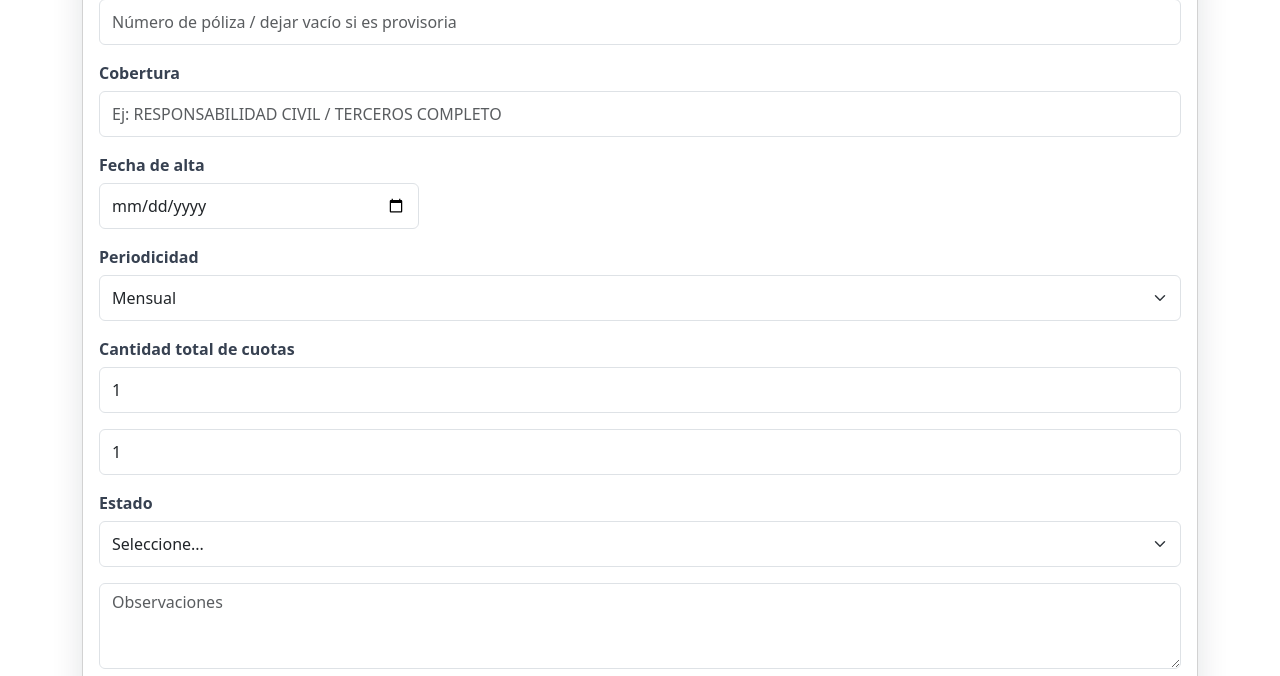
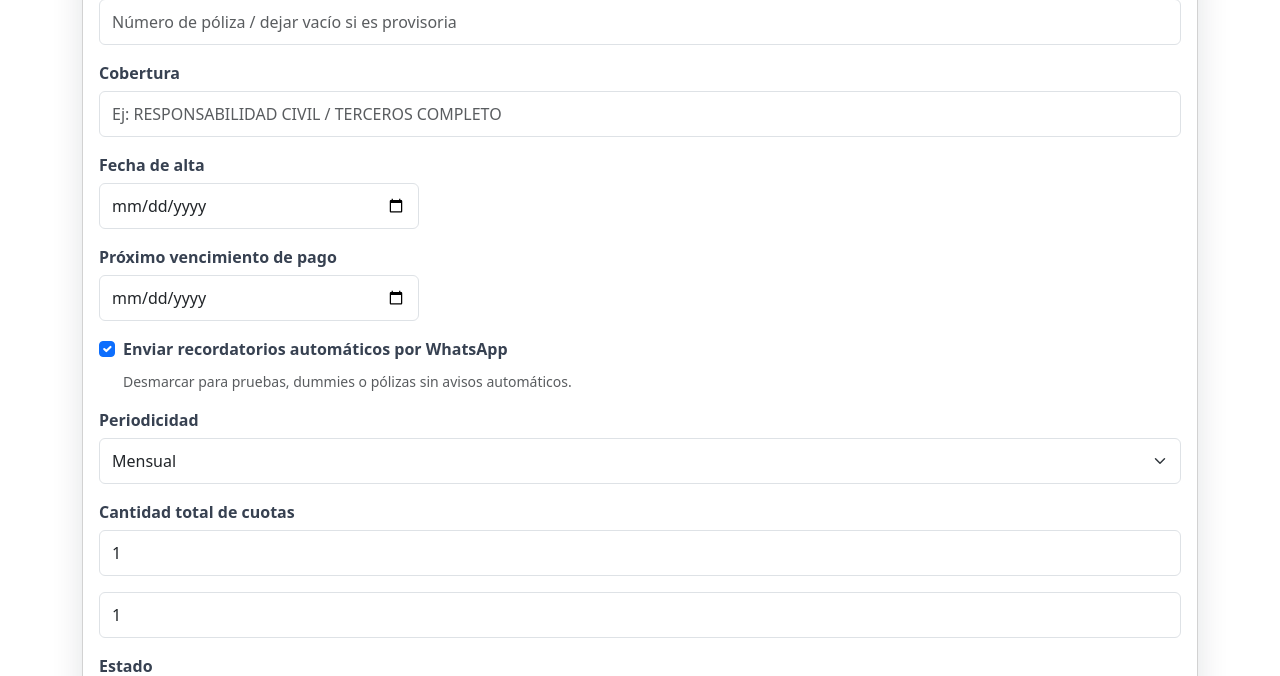
Before and after one commit to pasluiscespedes-rgb/pas_control, a Django app: page /clientes/4/poliza/nueva/ in a window 1280 px wide. Shown: the part 735-1411 px from the top of the page. Run offline with Django 5.2, Linux system fonts and the light colour scheme; data comes from the database, SQL or seed files in the repository; parts of the project's set-up code (start-up, migrations or seed data) failed here and were passed over.

Commit message:
Agregar vencimiento real y control de avisos al alta

```diff
--- a/principal/templates/principal/crear_poliza.html
+++ b/principal/templates/principal/crear_poliza.html
@@ -178,6 +178,33 @@
                       style="width: 320px !important; max-width: 320px !important;"
                 >
 
+                <label>Próximo vencimiento de pago</label>
+
+                <input
+                    class="form-control mb-3"
+                    type="date"
+                    name="fecha_vencimiento"
+                    value="{{ datos.fecha_vencimiento|default:'' }}"
+                    required
+                    style="width: 320px !important; max-width: 320px !important;"
+                >
+
+                <div class="form-check mb-3">
+                    <input
+                        class="form-check-input"
+                        type="checkbox"
+                        name="avisos_whatsapp"
+                        id="avisos_whatsapp"
+                        {% if not datos or datos.avisos_whatsapp %}checked{% endif %}
+                    >
+                    <label class="form-check-label" for="avisos_whatsapp">
+                        Enviar recordatorios automáticos por WhatsApp
+                    </label>
+                    <div class="form-text">
+                        Desmarcar para pruebas, dummies o pólizas sin avisos automáticos.
+                    </div>
+                </div>
+
                 <label>Periodicidad</label>
                 <select class="form-select mb-3" name="periodicidad">
                     <option>Mensual</option>
```
